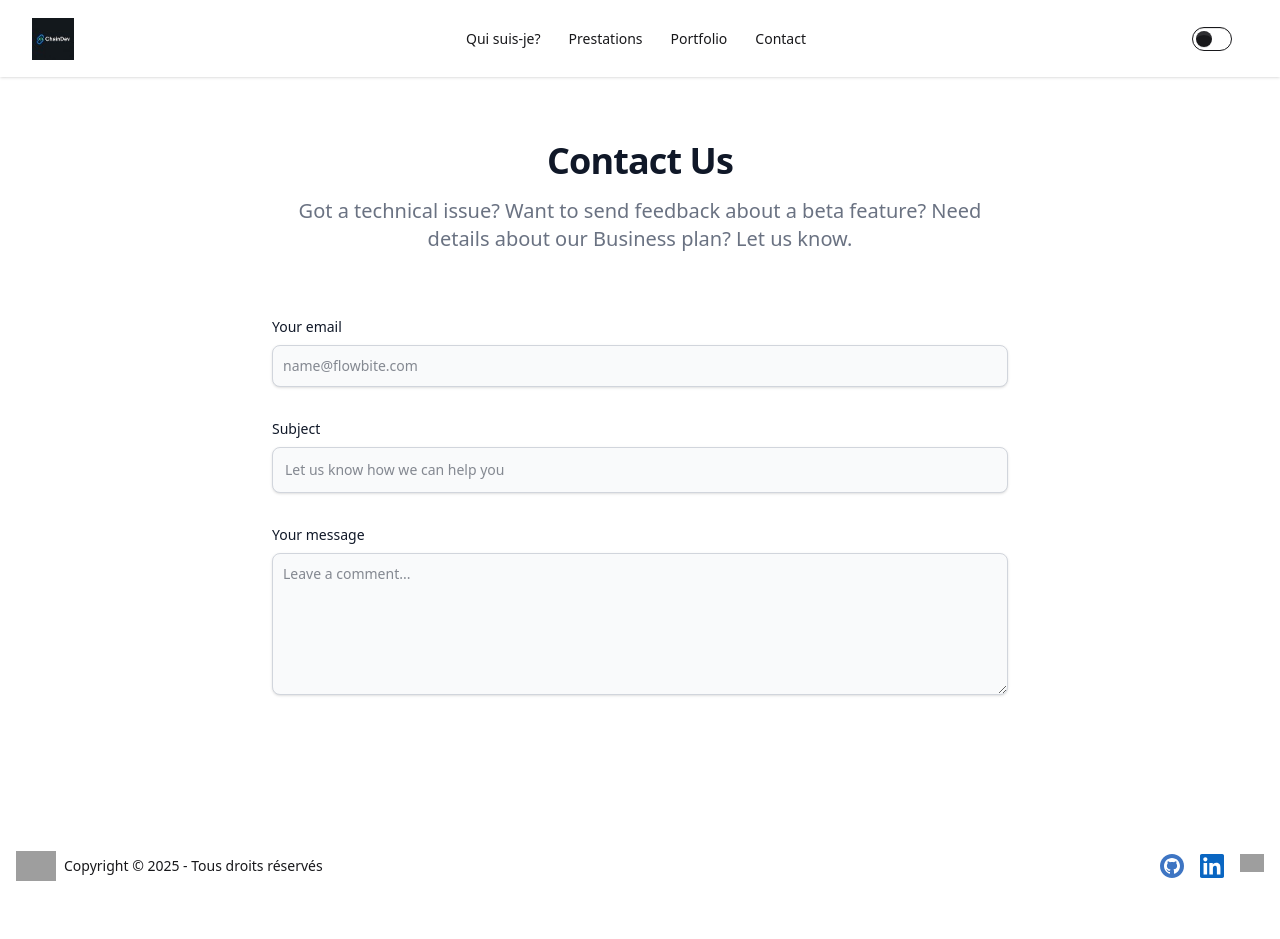
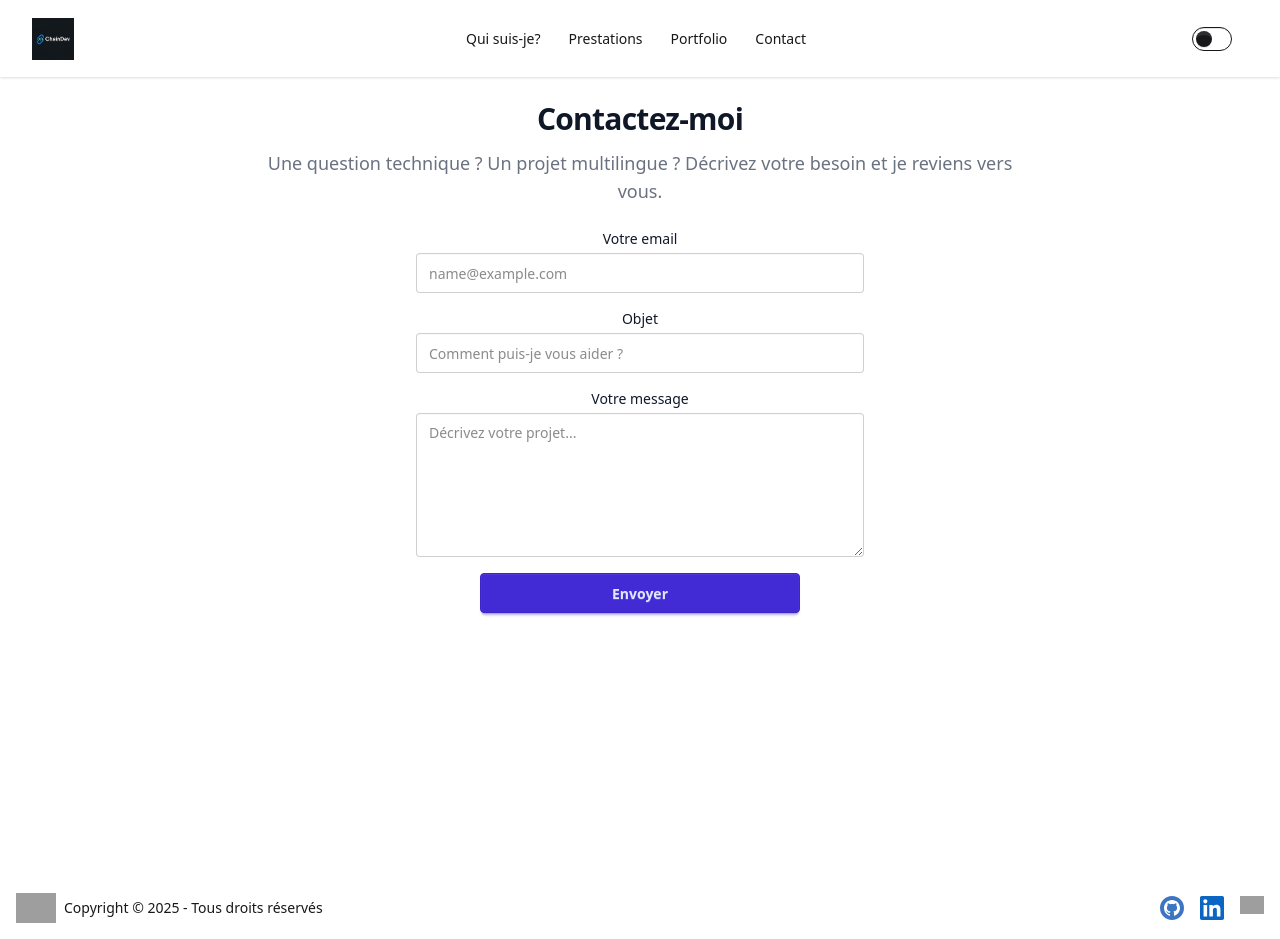
Before and after one commit to Seyfullah13/Chaindev, a Next.js app in the folder chaindev/: page /contact in a window 1280 px wide. Before the commit the page ends 897 px from the top, so only its background shows below. Built offline with nearby package versions, Linux system fonts and the light colour scheme; grey boxes are pictures that could not be loaded.

Commit message:
Refactor Navbar component for improved link structure and update Contact page layout and form for better user experience.

```diff
--- a/chaindev/src/app/components/Navbar.js
+++ b/chaindev/src/app/components/Navbar.js
@@ -26,14 +26,14 @@ export default function Navbar() {
   return (
     <div className="navbar bg-base-100 shadow-sm px-6 py-3 flex items-center">
 
-      {/* Logo légèrement décollé */}
+      {/* Logo */}
       <div className="navbar-start flex items-center">
         <a href="./" aria-label="Accueil" className="inline-flex items-center ml-2">
           <Image src={logo} alt="logoChaindev" width={42} height={42} />
         </a>
       </div>
 
-      {/* Liens centrés verticalement */}
+      {/* Liens desktop */}
       <div className="navbar-center hidden lg:flex">
         <ul className="menu menu-horizontal px-1 text-base-content transition-colors duration-200 flex items-center space-x-1">
           <li><a className={linkCommonClasses} href="../whoami">Qui suis-je?</a></li>
@@ -46,7 +46,7 @@ export default function Navbar() {
       {/* Partie droite */}
       <div className="navbar-end flex items-center space-x-4 mr-2">
 
-        {/* Switch de thème animé */}
+        {/* Switch de thème */}
         <label className="toggle text-base-content flex items-center cursor-pointer transition-transform duration-150 hover:scale-105 active:scale-95">
           <input type="checkbox" value="dark" className="theme-controller" aria-label="Basculer thème" />
           <svg aria-label="sun" xmlns="http://www.w3.org/2000/svg" viewBox="0 0 24 24" className="h-5 w-5">
@@ -96,10 +96,10 @@ export default function Navbar() {
             }`}
             role="menu"
           >
-            <li><a role="menuitem" className={linkCommonClasses}>Qui suis-je?</a></li>
-            <li><a role="menuitem" className={linkCommonClasses}>Prestations</a></li>
+            <li><a role="menuitem" className={linkCommonClasses} href="../whoami">Qui suis-je?</a></li>
+            <li><a role="menuitem" className={linkCommonClasses} href="../prestations">Prestations</a></li>
             <li><a role="menuitem" className={linkCommonClasses}>Portfolio</a></li>
-            <li><a role="menuitem" className={linkCommonClasses}>Contact</a></li>
+            <li><a role="menuitem" className={linkCommonClasses} href="../contact">Contact</a></li>
           </ul>
         </div>
       </div>
--- a/chaindev/src/app/contact/page.js
+++ b/chaindev/src/app/contact/page.js
@@ -1,61 +1,77 @@
 export default function ContactPage() {
-    return (
-      <section className="bg-white dark:bg-gray-900">
-        <div className="py-8 lg:py-16 px-4 mx-auto max-w-screen-md">
-          <h2 className="mb-4 text-4xl tracking-tight font-extrabold text-center text-gray-900 dark:text-white">
-            Contact Us
+  return (
+    <section className="bg-white dark:bg-gray-900 flex flex-col flex-grow min-h-screen">
+      {/* Conteneur avec espacement réduit en haut */}
+      <div className="flex flex-col items-center justify-start flex-grow px-4 pt-6 pb-10">
+        <div className="w-full max-w-screen-md">
+          <h2 className="mb-3 text-3xl tracking-tight font-extrabold text-center text-gray-900 dark:text-white">
+            Contactez-moi
           </h2>
-          <p className="mb-8 lg:mb-16 font-light text-center text-gray-500 dark:text-gray-400 sm:text-xl">
-            Got a technical issue? Want to send feedback about a beta feature? Need details about our Business plan? Let us know.
+
+          <p className="mb-6 font-light text-center text-gray-500 dark:text-gray-400 sm:text-lg">
+            Une question technique ? Un projet multilingue ? Décrivez votre besoin et je reviens vers vous.
           </p>
 
-          <form action="#" className="space-y-8">
-            <div>
-              <label htmlFor="email" className="block mb-2 text-sm font-medium text-gray-900 dark:text-gray-300">
-                Your email
+          {/* Formulaire centré horizontalement, espacement réduit */}
+          <form action="#" className="mx-auto w-full max-w-md space-y-4 flex flex-col items-center">
+            <div className="w-full">
+              <label
+                htmlFor="email"
+                className="block mb-1 text-sm font-medium text-center text-gray-900 dark:text-gray-300"
+              >
+                Votre email
               </label>
               <input
                 type="email"
                 id="email"
-                className="shadow-sm bg-gray-50 border border-gray-300 text-gray-900 text-sm rounded-lg focus:ring-primary-500 focus:border-primary-500 block w-full p-2.5 dark:bg-gray-700 dark:border-gray-600 dark:placeholder-gray-400 dark:text-white dark:focus:ring-primary-500 dark:focus:border-primary-500 dark:shadow-sm-light"
-                placeholder="name@flowbite.com"
+                name="email"
+                placeholder="name@example.com"
                 required
+                className="input input-bordered w-full"
               />
             </div>
 
-            <div>
-              <label htmlFor="subject" className="block mb-2 text-sm font-medium text-gray-900 dark:text-gray-300">
-                Subject
+            <div className="w-full">
+              <label
+                htmlFor="subject"
+                className="block mb-1 text-sm font-medium text-center text-gray-900 dark:text-gray-300"
+              >
+                Objet
               </label>
               <input
                 type="text"
                 id="subject"
-                className="block p-3 w-full text-sm text-gray-900 bg-gray-50 rounded-lg border border-gray-300 shadow-sm focus:ring-primary-500 focus:border-primary-500 dark:bg-gray-700 dark:border-gray-600 dark:placeholder-gray-400 dark:text-white dark:focus:ring-primary-500 dark:focus:border-primary-500 dark:shadow-sm-light"
-                placeholder="Let us know how we can help you"
+                name="subject"
+                placeholder="Comment puis-je vous aider ?"
                 required
+                className="input input-bordered w-full"
               />
             </div>
 
-            <div className="sm:col-span-2">
-              <label htmlFor="message" className="block mb-2 text-sm font-medium text-gray-900 dark:text-gray-400">
-                Your message
+            <div className="w-full">
+              <label
+                htmlFor="message"
+                className="block mb-1 text-sm font-medium text-center text-gray-900 dark:text-gray-300"
+              >
+                Votre message
               </label>
               <textarea
                 id="message"
+                name="message"
                 rows={6}
-                className="block p-2.5 w-full text-sm text-gray-900 bg-gray-50 rounded-lg shadow-sm border border-gray-300 focus:ring-primary-500 focus:border-primary-500 dark:bg-gray-700 dark:border-gray-600 dark:placeholder-gray-400 dark:text-white dark:focus:ring-primary-500 dark:focus:border-primary-500"
-                placeholder="Leave a comment..."
+                placeholder="Décrivez votre projet..."
+                className="textarea textarea-bordered w-full"
               />
             </div>
 
-            <button
-              type="submit"
-              className="py-3 px-5 text-sm font-medium text-center text-white rounded-lg bg-primary-700 sm:w-fit hover:bg-primary-800 focus:ring-4 focus:outline-none focus:ring-primary-300 dark:bg-primary-600 dark:hover:bg-primary-700 dark:focus:ring-primary-800"
-            >
-              Send message
-            </button>
+            <div className="w-full flex justify-center">
+              <button type="submit" className="btn btn-primary w-full max-w-xs">
+                Envoyer
+              </button>
+            </div>
           </form>
         </div>
-      </section>
-    );
-  }
+      </div>
+    </section>
+  );
+}
```
